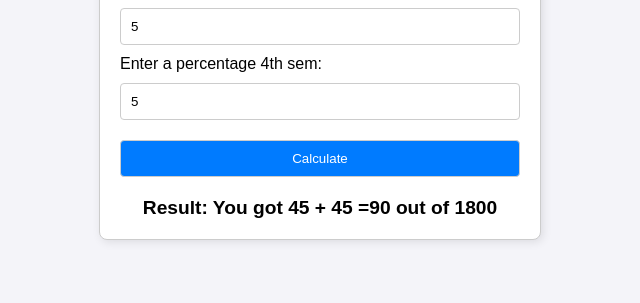
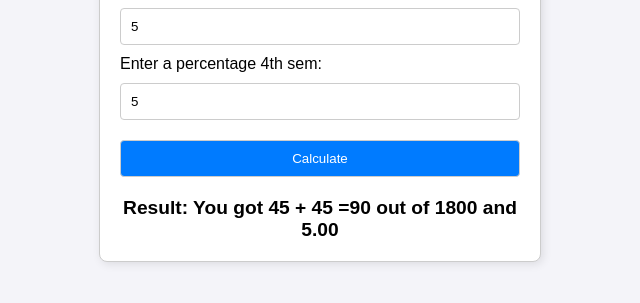
Before and after one commit to The-Vinayak-Tech/the-vinayak-tech.github.io, a website: page marks.html in a window 1280 px wide. Both pictures are taken after typing "5", "5" into the empty fields and a click on the button "Calculate". Shown: the part 161-464 px from the top of the page, without its empty margins (320-960 px from the left). Drawn offline with Linux system fonts and the light colour scheme.

Commit message:
add more calculation

```diff
--- a/marks.html
+++ b/marks.html
@@ -49,9 +49,10 @@
 
         // Calculate total result
         const totalResult = result1 + result2;
+        const persen= totalResult/18
 
     // Display the result
-        document.getElementById("output").innerText = `Result: You got ${result1} + ${result2} =${totalResult} out of 1800`;
+        document.getElementById("output").innerText = `Result: You got ${result1} + ${result2} =${totalResult} out of 1800 and ${persen.toFixed(2)}`;
     }
 
 </script>
```
